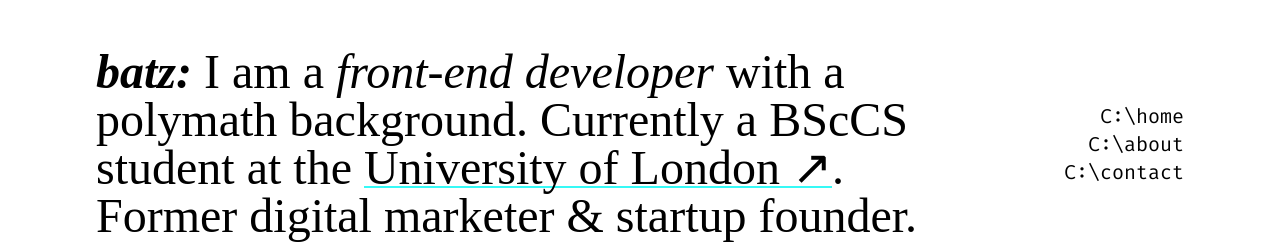
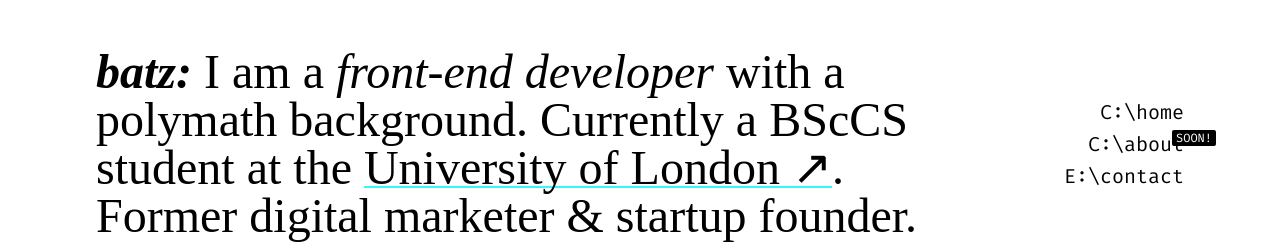
Before and after one commit to debatz/idebatz, a Next.js app: page / in a window 1280 px wide. Shown: the top 244 px of the page. Built offline with nearby package versions, Linux system fonts and the light colour scheme; a web font is replaced by a local one.

Commit message:
refactor nav

```diff
--- a/components/molecules/Nav.js
+++ b/components/molecules/Nav.js
@@ -1,10 +1,25 @@
+import Link from "next/link";
+
 export default function Nav() {
   return (
     <nav>
-      <ul className="text-xl text-right font-fira cursor-ff1">
-        <li>C:\home</li>
-        <li>C:\about</li>
-        <li>C:\contact</li>
+      <ul className="space-y-1 text-xl text-right font-fira cursor-ff1">
+        <li>
+          <Link href="/" passHref>
+            <a className="cursor-ff1">C:\home</a>
+          </Link>
+        </li>
+        <li className="relative">
+          C:\about
+          <span className="absolute top-0 right-0 px-1 -mr-8 text-xs text-white bg-black rounded-sm">
+            SOON!
+          </span>
+        </li>
+        <li>
+          <Link href="https://calendly.com/debatz/reunion-30-minutos" passHref>
+            <a className="cursor-ff1">E:\contact</a>
+          </Link>
+        </li>
       </ul>
     </nav>
   );
```
